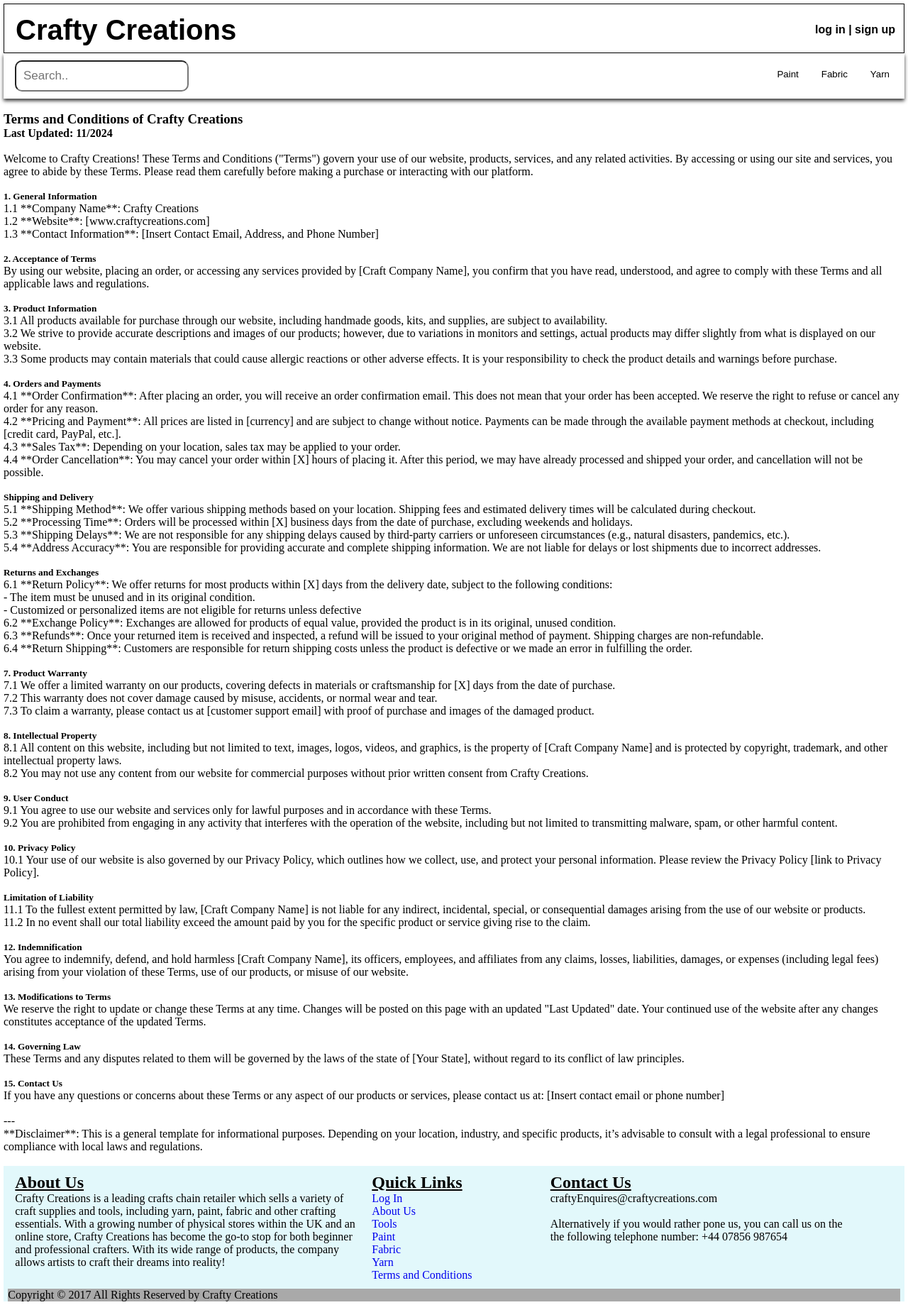
After one commit to ldamps/Crafty-Creations, a PHP site: page /termsConditions.html in a window 1280 px wide. The commit adds this page. Shown: the whole page at 71% size. Run offline with PHP 8.4, Linux system fonts and the light colour scheme.

Commit message:
footer stuff

```diff
--- a/createAccount.html
+++ b/createAccount.html
@@ -41,7 +41,7 @@
 
 <body>
     <nav class="topnav">
-        <a class="company">Crafty Creations</a>
+        <a class="company" href="index.php">Crafty Creations</a>
         <ul>
             <a id='logInText' class="button" href="loginPage.html">log in | sign up</a>
         </ul>
@@ -109,7 +109,7 @@
             <label for="repeatpassword">Repeat Password: </label>
             <input type="password" id="repeatpassword" name="repeatpassword" placeholder="Repeat password..." required><br>
 
-            <button type="submit" name="submit" value="submit">Create</button>
+            <center><button type="submit" id='logInText' class="button" name="submit" value="submit">Create</button></center>
 
         </div>
     </form>
--- a/createAccount.php
+++ b/createAccount.php
@@ -46,4 +46,5 @@ if (isset($_SESSION['message'])) {
     echo "<p style='color: green;'>" . $_SESSION['message'] . "</p>";
     unset($_SESSION['message']); // clears the message
 }
+include 'footer.html';
 ?>
--- a/forgotPassword.php
+++ b/forgotPassword.php
@@ -2,5 +2,6 @@
 require 'db.php';
 
 include 'forgotPassword.html';
+include 'footer.html';
 
 ?>
--- a/index.php
+++ b/index.php
@@ -40,6 +40,7 @@ echo "<div>";
     }
 
 echo "</div>";
+include 'footer.html';
 ?>
 
 <script type = "text/javascript" src="script.js"></script>
--- a/loginPage.php
+++ b/loginPage.php
@@ -53,5 +53,5 @@ if (isset($_SERVER['REQUEST_METHOD']) && $_SERVER['REQUEST_METHOD'] === 'POST')
 }
 
 include 'loginPage.html';
-
+include 'footer.html';
 ?>
--- a/style.css
+++ b/style.css
@@ -81,6 +81,18 @@
     transition: transform 0.1s;
     margin-top:8px;
     border-radius: 10px;
+}
+
+.about {
+    float: right;
+    overflow: hidden;
+    transition: transform 0.1s;
+    margin-top:8px;
+    border-radius: 10px;
+    padding: 14px 16px;
+    background-color: inherit;
+    margin: 0;
+    border:none;
 }
 
 .yarn {
--- /dev/null
+++ b/termsConditions.html
@@ -0,0 +1,225 @@
+<!DOCTYPE html>
+<html lang="en">
+<head>
+    <meta charset="UTF-8">
+    <meta name="viewport" content="width=device-width, initial-scale=1.0">
+    <title>Crafty Creations</title>
+    <link rel="stylesheet" href="style.css">
+    <style>
+        body {
+            padding: 5px;
+        }
+
+        footer {
+            background-color: #E2F8FB;
+            box-sizing: border-box;
+            overflow: hidden;
+            padding-left: 0.5%;
+            padding-right: 0.5%;
+            bottom:0;
+        }
+
+        h2 {
+            text-decoration: underline;
+            font-size: 15;
+        }
+
+        footer p {
+            font-size: 12;
+            color: black;
+        }
+
+        footer a {
+            font-size: 12;
+        }
+
+        footer a:hover {
+            color: gray;
+        }
+
+        footer ul {
+            font-size: 12;
+        }
+
+        .column {
+            float: left;
+            padding: 10px;
+        }
+
+        .About {
+            width: 40%;
+        }
+
+        .Links {
+            width: 20%;
+        }
+
+        .Contact {
+            width: 35%;
+        }
+
+        .footerRow:after {
+            content: "";
+            display: table;
+            clear: both;
+        }
+
+
+
+        @media screen and (max-width: 600px) {
+            .column {
+            width: 100%;
+            }
+        }
+
+        .copyright {
+            background-color: darkgray;
+        }
+    </style>
+</head>
+<body>
+    <nav class="topnav">
+        <a class="company" href="index.php">Crafty Creations</a>
+        <ul>
+            <a id='logInText' class="button" href="loginPage.php">log in | sign up</a>
+        </ul>
+    </nav>
+
+    <nav class="selection">
+        <input type="text" placeholder="Search..">
+
+        <div class="yarn button">
+            <button class="dropbtn">Yarn
+                <i class="fa fa-caret-down"></i>
+            </button>
+            <div class="yarn-selection">
+                <a href="#">Show All</a>
+                <a href="#">Acrylic Yarn</a>
+            </div>
+        </div>
+
+        <div class="fabric button">
+            <button class="dropbtn">Fabric
+                <i class="fa fa-caret-down"></i>
+            </button>
+            <div class="fabric-selection">
+                <a href="#">Show All</a>
+            </div>
+        </div>
+
+        <div class="paint button">
+            <button class="dropbtn">Paint
+                <i class="fa fa-caret-down"></i>
+            </button>
+            <div class="paint-selection">
+                <a href="#">Show All</a>
+            </div>
+        </div>
+    </nav>
+
+    <br>
+    <h3>Terms and Conditions of Crafty Creations</h3>
+    <h4>Last Updated: 11/2024</h4>
+    <br>
+    <p>
+        Welcome to Crafty Creations! These Terms and Conditions ("Terms") govern your use of our website, products, services, and any related activities. By accessing or using our site and services, you agree to abide by these Terms. Please read them carefully before making a purchase or interacting with our platform.
+    </p>
+    <br>
+    <h5>1. General Information</h5>
+    <p>1.1 **Company Name**: Crafty Creations</p>
+    <p>1.2 **Website**: [www.craftycreations.com]</p>
+    <p>1.3 **Contact Information**: [Insert Contact Email, Address, and Phone Number]</p>
+    <br>
+    <h5>2. Acceptance of Terms</h5>
+    <p>By using our website, placing an order, or accessing any services provided by [Craft Company Name], you confirm that you have read, understood, and agree to comply with these Terms and all applicable laws and regulations.</p>
+    <br>
+    <h5>3. Product Information</h5>
+    <p>3.1 All products available for purchase through our website, including handmade goods, kits, and supplies, are subject to availability.</p>
+    <p>3.2 We strive to provide accurate descriptions and images of our products; however, due to variations in monitors and settings, actual products may differ slightly from what is displayed on our website.</p>
+    <p>3.3 Some products may contain materials that could cause allergic reactions or other adverse effects. It is your responsibility to check the product details and warnings before purchase.</p>
+    <br>
+    <h5>4. Orders and Payments</h5>
+    <p>4.1 **Order Confirmation**: After placing an order, you will receive an order confirmation email. This does not mean that your order has been accepted. We reserve the right to refuse or cancel any order for any reason.</p>
+    <p>4.2 **Pricing and Payment**: All prices are listed in [currency] and are subject to change without notice. Payments can be made through the available payment methods at checkout, including [credit card, PayPal, etc.].</p>
+    <p>4.3 **Sales Tax**: Depending on your location, sales tax may be applied to your order.</p>
+    <p>4.4 **Order Cancellation**: You may cancel your order within [X] hours of placing it. After this period, we may have already processed and shipped your order, and cancellation will not be possible.</p>
+    <br>
+    <h5>Shipping and Delivery</h5>
+    <p>5.1 **Shipping Method**: We offer various shipping methods based on your location. Shipping fees and estimated delivery times will be calculated during checkout.</p>
+    <p>5.2 **Processing Time**: Orders will be processed within [X] business days from the date of purchase, excluding weekends and holidays.</p>
+    <p>5.3 **Shipping Delays**: We are not responsible for any shipping delays caused by third-party carriers or unforeseen circumstances (e.g., natural disasters, pandemics, etc.).</p>
+    <p>5.4 **Address Accuracy**: You are responsible for providing accurate and complete shipping information. We are not liable for delays or lost shipments due to incorrect addresses.</p>
+    <br>
+    <h5>Returns and Exchanges</h5>
+    <p>6.1 **Return Policy**: We offer returns for most products within [X] days from the delivery date, subject to the following conditions:
+    <p>- The item must be unused and in its original condition.</p>
+    <p>- Customized or personalized items are not eligible for returns unless defective</p>
+    <p>6.2 **Exchange Policy**: Exchanges are allowed for products of equal value, provided the product is in its original, unused condition.</p>
+    <p>6.3 **Refunds**: Once your returned item is received and inspected, a refund will be issued to your original method of payment. Shipping charges are non-refundable.</p>
+    <p>6.4 **Return Shipping**: Customers are responsible for return shipping costs unless the product is defective or we made an error in fulfilling the order.</p>
+    <br>
+    <h5>7. Product Warranty</h5>
+    <p>7.1 We offer a limited warranty on our products, covering defects in materials or craftsmanship for [X] days from the date of purchase.</p>
+    <p>7.2 This warranty does not cover damage caused by misuse, accidents, or normal wear and tear.</p>
+    <p>7.3 To claim a warranty, please contact us at [customer support email] with proof of purchase and images of the damaged product.</p>
+    <br>
+    <h5>8. Intellectual Property</h5>
+    <p>8.1 All content on this website, including but not limited to text, images, logos, videos, and graphics, is the property of [Craft Company Name] and is protected by copyright, trademark, and other intellectual property laws.</p>
+    <p>8.2 You may not use any content from our website for commercial purposes without prior written consent from Crafty Creations.</p>
+    <br>
+    <h5>9. User Conduct</h5>
+    <p>9.1 You agree to use our website and services only for lawful purposes and in accordance with these Terms.</p>
+    <p>9.2 You are prohibited from engaging in any activity that interferes with the operation of the website, including but not limited to transmitting malware, spam, or other harmful content.</p>
+    <br>
+    <h5>10. Privacy Policy</h5>
+    <p>10.1 Your use of our website is also governed by our Privacy Policy, which outlines how we collect, use, and protect your personal information. Please review the Privacy Policy [link to Privacy Policy].</p>
+    <br>
+    <h5>Limitation of Liability</h5>
+    <p>11.1 To the fullest extent permitted by law, [Craft Company Name] is not liable for any indirect, incidental, special, or consequential damages arising from the use of our website or products.</p>
+    <p>11.2 In no event shall our total liability exceed the amount paid by you for the specific product or service giving rise to the claim.</p>
+    <br>
+    <h5>12. Indemnification</h5>
+    <p>You agree to indemnify, defend, and hold harmless [Craft Company Name], its officers, employees, and affiliates from any claims, losses, liabilities, damages, or expenses (including legal fees) arising from your violation of these Terms, use of our products, or misuse of our website.</p>
+    <br>
+    <h5>13. Modifications to Terms</h5>
+    <p>We reserve the right to update or change these Terms at any time. Changes will be posted on this page with an updated "Last Updated" date. Your continued use of the website after any changes constitutes acceptance of the updated Terms.</p>
+    <br>
+    <h5>14. Governing Law</h5>
+    <p>These Terms and any disputes related to them will be governed by the laws of the state of [Your State], without regard to its conflict of law principles.</p>
+    <br>
+    <h5>15. Contact Us</h5>
+    <p>If you have any questions or concerns about these Terms or any aspect of our products or services, please contact us at: [Insert contact email or phone number]</p>
+    <br>
+    <p>---</p>
+    <p>**Disclaimer**: This is a general template for informational purposes. Depending on your location, industry, and specific products, it’s advisable to consult with a legal professional to ensure compliance with local laws and regulations.</p>
+    <br>
+</body>
+<footer>
+    <div class="footerRow">
+        <div class="column About">
+            <h2>About Us</h2>
+            <p>Crafty Creations is a leading crafts chain retailer which sells a variety of craft supplies and tools, including yarn, paint, fabric and other crafting essentials. With a growing number of physical stores within the UK and an online store, Crafty Creations has become the go-to stop for both beginner and professional crafters. With its wide range of products, the company allows artists to craft their dreams into reality!</p>
+        </div>
+        <div class="column Links">
+            <h2>Quick Links</h2>
+            <li><a href="loginPage.php">Log In</a></li>
+            <li><a href="#">About Us</a></li>
+            <li><a href="#">Tools</a></li>
+            <li><a href="#">Paint</a></li>
+            <li><a href="#">Fabric</a></li>
+            <li><a href="#">Yarn</a></li>
+            <li><a href="termsConditions.html">Terms and Conditions</a></li>
+        </div>
+        <div class="column Contact">
+            <h2>Contact Us</h2>
+            <ul>craftyEnquires@craftycreations.com</ul>
+            <br>
+            <ul>Alternatively if you would rather pone us, you can call us on the the following telephone number: +44 07856 987654</ul>
+        </div>
+    </div>
+
+    <div class="copyright">
+        <p class="copyright-text">Copyright &copy; 2017 All Rights Reserved by Crafty Creations</p>
+    </div>
+</footer>
+</html>
```
Also changed, not shown: about.html (added, +121 -0 lines), footer.html (added, +105 -0 lines), forgotPassword.html (+4 -5 lines), index.html (+4 -3 lines), loginPage.html (+4 -3 lines).
